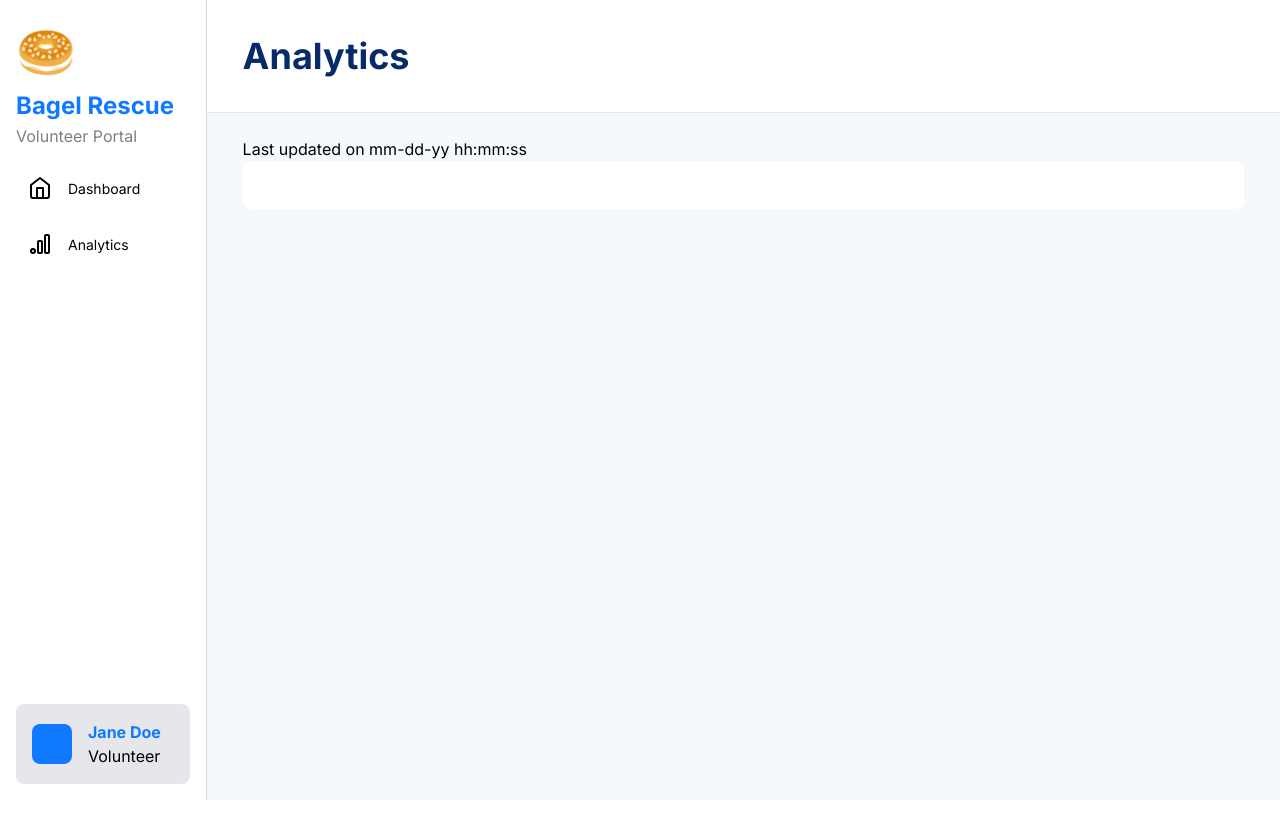
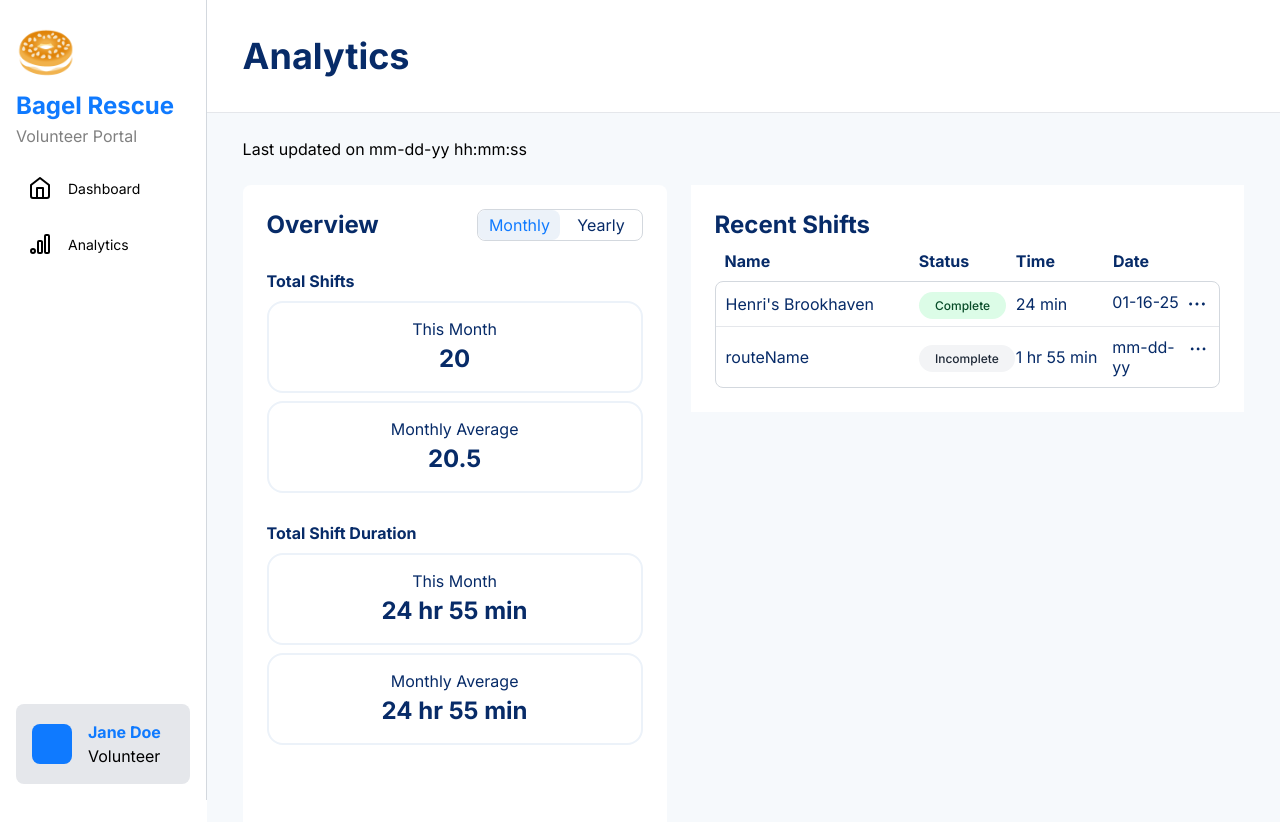
Before and after one commit to GTBitsOfGood/bagel-rescue, a Next.js app: page /AdminNavView/AdminAnalytics in a window 1280 px wide. Shown: the top 822 px of the page. Before the commit the page ends 800 px from the top, so only its background shows below. Built offline with nearby package versions, Linux system fonts and the light colour scheme.

Commit message:
Update page.tsx

```diff
--- a/src/app/AdminNavView/AdminAnalytics/page.tsx
+++ b/src/app/AdminNavView/AdminAnalytics/page.tsx
@@ -1,25 +1,134 @@
 import Sidebar from '@/components/Sidebar';
+import { faEllipsis } from '@fortawesome/free-solid-svg-icons';
+import { FontAwesomeIcon } from '@fortawesome/react-fontawesome';
 import react from 'react';
+import { FaEllipsis } from 'react-icons/fa6';
 
 export default function AdminAnalytics() {
+
+
+  type ShiftDummy = {
+    name: string;
+    status: 'Complete' | 'Incomplete' | 'Late' | 'Sub Request';
+    time: string;
+    date: string;
+  };
+
+  const shiftsData: ShiftDummy[] = [
+    {
+      name: "Henri's Brookhaven",
+      status: 'Complete',
+      time: '24 min',
+      date: '01-16-25'
+    },
+    {
+      name: "routeName",
+      status: 'Incomplete',
+      time: '1 hr 55 min',
+      date: 'mm-dd-yy'
+    },
+  ];
+
+  const statusColors = {
+    'Complete': 'bg-green-100 text-[var(--Green-Green-900,#084C29)]',
+    'Incomplete': 'bg-gray-100 text-gray-800',
+    'Late': 'bg-orange-100 text-orange-800',
+    'Sub Request': 'bg-yellow-100 text-yellow-800'
+  };
+
   return (
     <div className='flex'>
       <Sidebar/>
-      <div className="flex flex-col w-full gap-6 bg-[#F6F9FC]">
-        <div className="flex flex-col p-9 justify-start space-y-6 bg-white border-b w-full">
+      <div className="flex flex-col w-full  gap-6 bg-[#F6F9FC]">
+        <div className="flex flex-col p-9 justify-start space-y-6 bg-white border-b ">
             <h1 className="text-4xl font-bold text-[#072B68]">Analytics</h1>
         </div>
-        <div className='flex flex-col bg-[#F6F9FC] w-full h-full'>
+        <div className='flex flex-col bg-[#F6F9FC] gap-6 w-full h-full'>
             <div className='px-9'>
                 <p>Last updated on mm-dd-yy hh:mm:ss</p>
             </div>
-            <div className='flex px-9 items-start gap-6 self-stretch'>
-                <div className='flex flex-col p-6 justify-between items-start flex-[1_0_0] self-stretch rounded-lg bg-white'>
-                    <div>
+            <div className='flex px-9 items-start gap-6 self-stretch '>
+                <div className='max-w-[26.5rem] w-full flex flex-col p-6 gap-7 items-start self-stretch rounded-lg bg-white'>
+                    <div className='flex max-w-[23.5rem] max-h-8 w-full h-full justify-between items-center'>
+                        <h1 className='font-bold text-2xl w-full max-w-[7.1875rem] flex-shrink-0 text-[var(--Bagel-Rescue-Dark-Blue,#072B68)]'>Overview</h1>
+                        <div className="flex items-center bg-white rounded-lg border border-[var(--Bagel-Rescue-Light-Grey,#D3D8DE)] max-h-8 h-full">
+                          <div className="flex max-w-[5.125rem] bg-[var(--Bagel-Rescue-Light-Blue-2,#ECF2F9)] rounded-lg max-h-8 w-full h-full p-[0.625rem] gap-[0.625rem] text-center justify-center items-center">
+                            <p className='text-[var(--Bagel-Rescue-Primary-Blue,#0F7AFF)] font-normal leading-5 '>Monthly</p>
+                          </div>
+                          <div className="flex w-[5.125rem] rounded-lg max-h-8 h-full p-[0.625rem] gap-[0.625rem] text-center justify-center items-center">
+                            <p className='text-[var(--Bagel-Rescue-Dark-Blue,#072B68)] font-normal leading-5'>Yearly</p>
+                          </div>
+                        </div>
+                    </div>
+                    <div className='flex flex-col items-start gap-2 self-stretch'>
+                          <p className='self-stretch text-[var(--Bagel-Rescue-Dark-Blue,#072B68)] font-bold '>Total Shifts</p>
+                          <div className='flex p-4 flex-col justify-center items-center gap-1 self-stretch rounded-2xl border-2 border-[var(--Bagel-Rescue-Light-Blue-2,#ECF2F9)]'>
+                            <p className='text-[var(--Bagel-Rescue-Dark-Blue,#072B68)] leading-5'>This Month</p>
+                            <h2 className='text-[var(--Bagel-Rescue-Dark-Blue,#072B68)] font-bold text-2xl'>20</h2>
+                          </div>
+                          <div className='flex p-4 flex-col justify-center items-center gap-1 self-stretch rounded-2xl border-2 border-[var(--Bagel-Rescue-Light-Blue-2,#ECF2F9)]'>
+                            <p className='text-[var(--Bagel-Rescue-Dark-Blue,#072B68)] leading-5'>Monthly Average</p>
+                            <h2 className='text-[var(--Bagel-Rescue-Dark-Blue,#072B68)] font-bold text-2xl'>20.5</h2>
+                          </div>
+                    </div>
+                    <div className='flex flex-col items-start gap-2 self-stretch'>
+                          <p className='self-stretch text-[var(--Bagel-Rescue-Dark-Blue,#072B68)] font-bold '>Total Shift Duration</p>
+                          <div className='flex p-4 flex-col justify-center items-center gap-1 self-stretch rounded-2xl border-2 border-[var(--Bagel-Rescue-Light-Blue-2,#ECF2F9)]'>
+                            <p className='text-[var(--Bagel-Rescue-Dark-Blue,#072B68)] leading-5'>This Month</p>
+                            <h2 className='text-[var(--Bagel-Rescue-Dark-Blue,#072B68)] font-bold text-2xl'>24 hr 55 min</h2>
+                          </div>
+                          <div className='flex p-4 flex-col justify-center items-center gap-1 self-stretch rounded-2xl border-2 border-[var(--Bagel-Rescue-Light-Blue-2,#ECF2F9)]'>
+                            <p className='text-[var(--Bagel-Rescue-Dark-Blue,#072B68)] leading-5'>Monthly Average</p>
+                            <h2 className='text-[var(--Bagel-Rescue-Dark-Blue,#072B68)] font-bold text-2xl'>24 hr 55 min</h2>
+                          </div>
+                    </div>
+                    <div className='flex h-[2.75rem] justify-end items-center'>
 
                     </div>
                 </div>
+                <div className=' w-full bg-white'>
+                  <div className='flex h-full w-full p-6 flex-col justify-between items-start'>
+                    <h1 className='text-[var(--Bagel-Rescue-Dark-Blue,#072B68)] font-bold text-2xl'>Recent Shifts</h1>
+                    <div className='grid grid-cols-[2fr_1fr_1fr_1fr] w-full p-[0.625rem]'>
+                      <div className='text-[var(--Bagel-Rescue-Dark-Blue,#072B68)] font-bold leading-5'>Name</div>
+                      <div className='text-[var(--Bagel-Rescue-Dark-Blue,#072B68)] font-bold leading-5'>Status</div>
+                      <div className='text-[var(--Bagel-Rescue-Dark-Blue,#072B68)] font-bold leading-5'>Time</div>
+                      <div className='text-[var(--Bagel-Rescue-Dark-Blue,#072B68)] font-bold leading-5'>Date</div>
+                    </div>
+                    <div className='w-full   rounded-lg border border-[var(--Bagel-Rescue-Light-Grey,#D3D8DE)]'>
+                      {shiftsData.map((shift, index) => (
+                                <div
+                                  key={index}
+                                  className="grid grid-cols-[2fr_1fr_1fr_1fr] items-center p-[0.625rem] border-b last:border-b-0 hover:bg-gray-50 transition-colors"
+                                >
+                                  <div className="text-base leading-5 font-normal text-[var(--Bagel-Rescue-Dark-Blue,#072B68)]">
+                                    {shift.name}
+                                  </div>
+
+                                  <div>
+                                    <span className={`px-4 py-[.35rem] rounded-[2.75rem] text-xs font-medium ${statusColors[shift.status]}`}>
+                                      {shift.status}
+                                    </span>
+                                  </div>
+
+                                  <div className="text-base leading-5 font-normal text-[var(--Bagel-Rescue-Dark-Blue,#072B68)]">
+                                    {shift.time}
+                                  </div>
+
+                                  <div className="flex justify-between text-base leading-5 font-normal text-[var(--Bagel-Rescue-Dark-Blue,#072B68)]">
+                                    {shift.date}
+                                    <svg xmlns="http://www.w3.org/2000/svg" width="24" height="24" viewBox="0 0 24 24" fill="none">
+                                        <path d="M13.5 12C13.5 12.2967 13.412 12.5867 13.2472 12.8334C13.0824 13.08 12.8481 13.2723 12.574 13.3858C12.2999 13.4994 11.9983 13.5291 11.7074 13.4712C11.4164 13.4133 11.1491 13.2704 10.9393 13.0607C10.7296 12.8509 10.5867 12.5836 10.5288 12.2926C10.4709 12.0017 10.5006 11.7001 10.6142 11.426C10.7277 11.1519 10.92 10.9176 11.1666 10.7528C11.4133 10.588 11.7033 10.5 12 10.5C12.3978 10.5 12.7794 10.658 13.0607 10.9393C13.342 11.2206 13.5 11.6022 13.5 12ZM5.625 10.5C5.32833 10.5 5.03832 10.588 4.79165 10.7528C4.54497 10.9176 4.35271 11.1519 4.23918 11.426C4.12565 11.7001 4.09594 12.0017 4.15382 12.2926C4.2117 12.5836 4.35456 12.8509 4.56434 13.0607C4.77412 13.2704 5.04139 13.4133 5.33237 13.4712C5.62334 13.5291 5.92494 13.4994 6.19903 13.3858C6.47311 13.2723 6.70738 13.08 6.87221 12.8334C7.03703 12.5867 7.125 12.2967 7.125 12C7.125 11.6022 6.96697 11.2206 6.68566 10.9393C6.40436 10.658 6.02283 10.5 5.625 10.5ZM18.375 10.5C18.0783 10.5 17.7883 10.588 17.5416 10.7528C17.295 10.9176 17.1027 11.1519 16.9892 11.426C16.8757 11.7001 16.8459 12.0017 16.9038 12.2926C16.9617 12.5836 17.1046 12.8509 17.3143 13.0607C17.5241 13.2704 17.7914 13.4133 18.0824 13.4712C18.3733 13.5291 18.6749 13.4994 18.949 13.3858C19.2231 13.2723 19.4574 13.08 19.6222 12.8334C19.787 12.5867 19.875 12.2967 19.875 12C19.875 11.6022 19.717 11.2206 19.4357 10.9393C19.1544 10.658 18.7728 10.5 18.375 10.5Z" fill="#072B68"/>
+                                    </svg>
+                                  </div>
+                                </div>
+                     ))}
+                    </div>
+                  </div>
+                </div>
+
             </div>
+
         </div>
       </div>
     </div>
```
